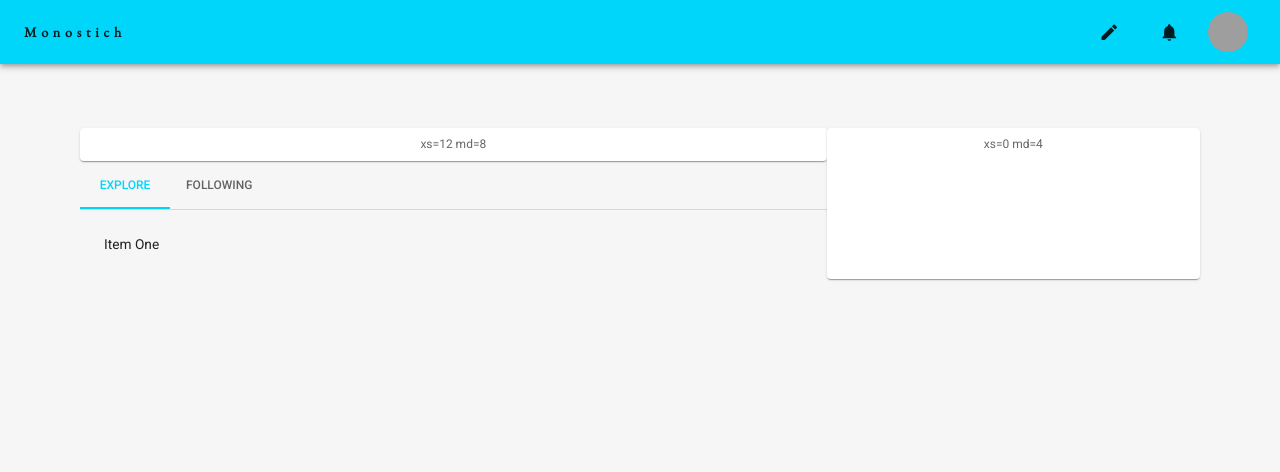
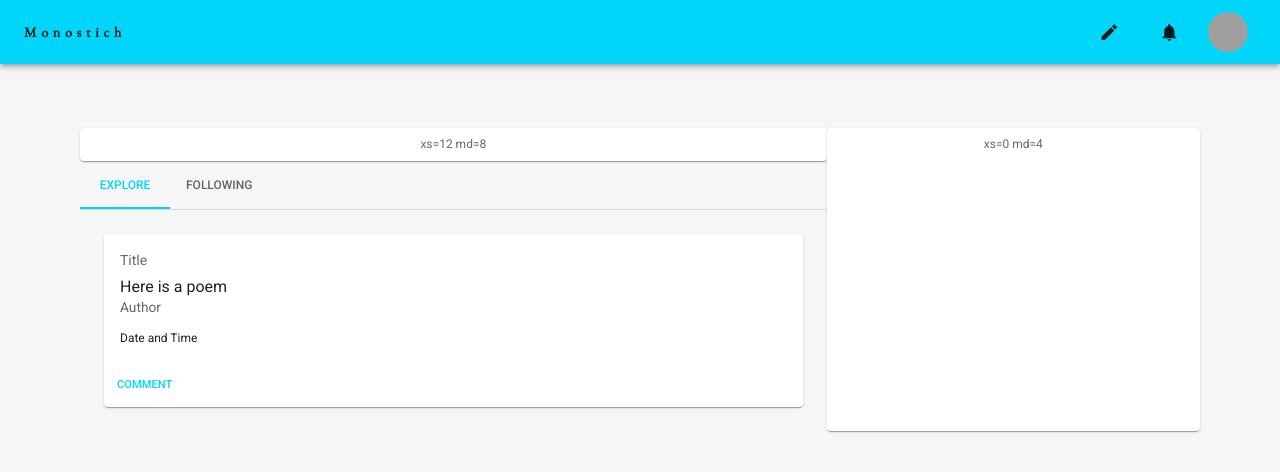
Before and after one commit to dingbat-weasel/monostich, a React (Create React App) app in the folder client/: page / in a window 1280 px wide. Shown: the top 472 px of the page. Built offline with nearby package versions, Linux system fonts and the light colour scheme; grey boxes are pictures that could not be loaded.

Commit message:
starting on poem card

```diff
--- a/client/src/components/PoemCard.jsx
+++ b/client/src/components/PoemCard.jsx
@@ -1,9 +1,38 @@
-import React from 'react'
+import * as React from "react";
+import Box from "@mui/material/Box";
+import Card from "@mui/material/Card";
+import CardActions from "@mui/material/CardActions";
+import CardContent from "@mui/material/CardContent";
+import Button from "@mui/material/Button";
+import Typography from "@mui/material/Typography";
 
-const PoemCard = () => {
+const bull = (
+  <Box
+    component="span"
+    sx={{ display: "inline-block", mx: "2px", transform: "scale(0.8)" }}
+  >
+    •
+  </Box>
+);
+
+export default function PoemCard(props) {
   return (
-    <div>PoemCard</div>
-  )
+    <Card sx={{ minWidth: 275 }}>
+      <CardContent>
+        <Typography sx={{ fontSize: 14 }} color="text.secondary" gutterBottom>
+          Title
+        </Typography>
+        <Typography variant="h5" component="div">
+          Here is a poem
+        </Typography>
+        <Typography sx={{ mb: 1.5 }} color="text.secondary">
+          Author
+        </Typography>
+        <Typography variant="body2">Date and Time</Typography>
+      </CardContent>
+      <CardActions>
+        <Button size="small">Comment</Button>
+      </CardActions>
+    </Card>
+  );
 }
-
-export default PoemCard
--- a/client/src/pages/Home/Main.jsx
+++ b/client/src/pages/Home/Main.jsx
@@ -4,7 +4,8 @@
 import Tab from "@mui/material/Tab";
 import Typography from "@mui/material/Typography";
 import Box from "@mui/material/Box";
-import { TextField } from "@mui/material";
+
+import PoemCard from "../../components/PoemCard";
 
 function TabPanel(props) {
   const { children, value, index, ...other } = props;
@@ -59,7 +60,7 @@
         </Tabs>
       </Box>
       <TabPanel value={value} index={0}>
-        Item One
+        <PoemCard />
       </TabPanel>
       <TabPanel value={value} index={1}>
         Item Two
```
